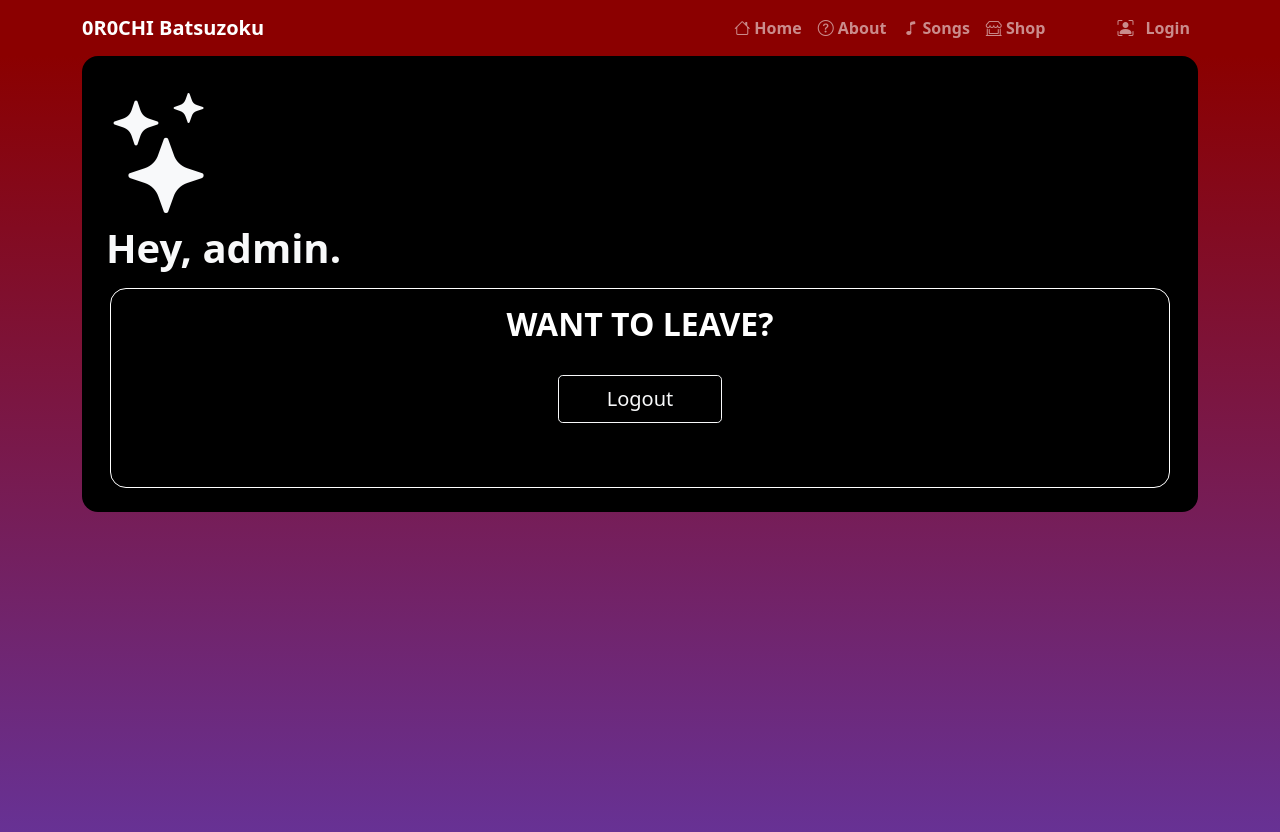
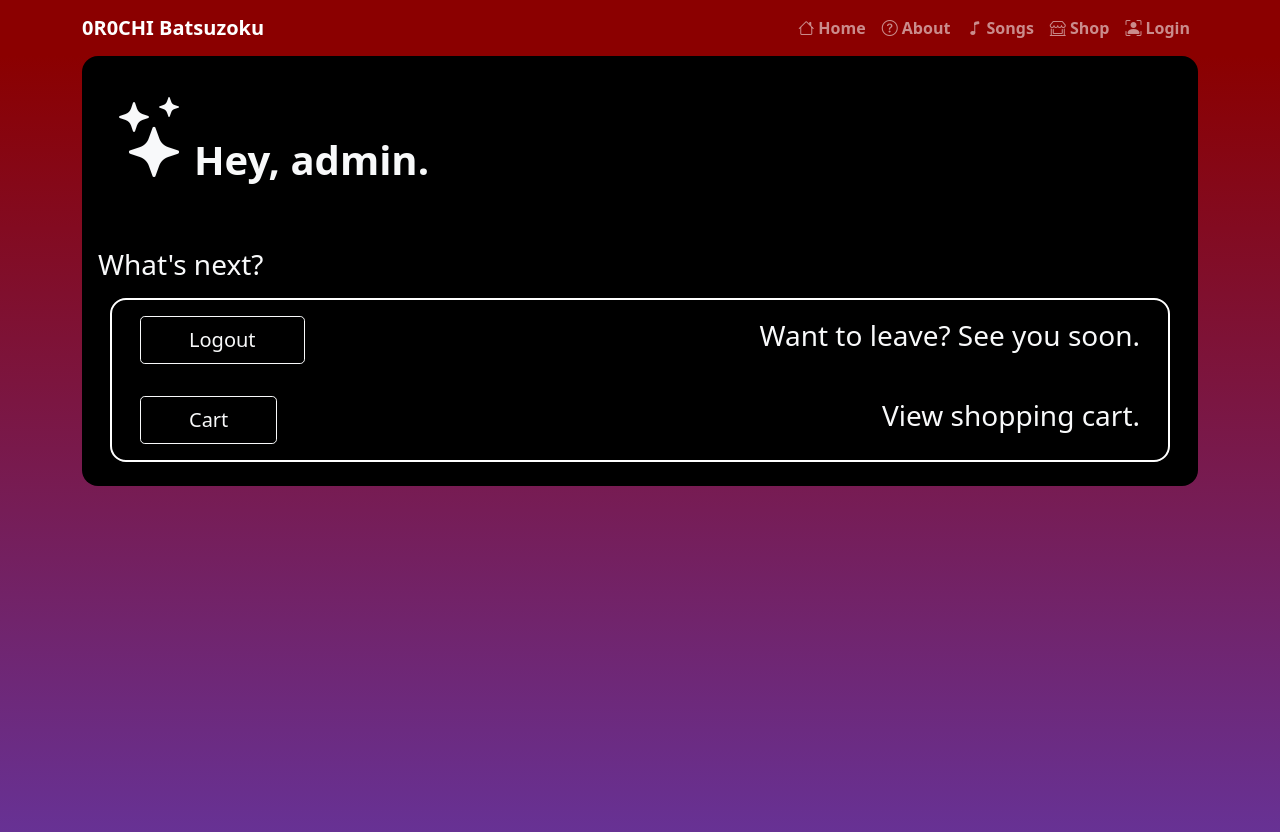
Before and after one commit to glehu/cwo_web, a Vue app: page /account in a window 1280 px wide. Shown: the top 832 px of the page. Built offline with nearby package versions, Linux system fonts and the light colour scheme; what chunk would draw is missing.

Commit message:
GUI changes

```diff
--- a/src/App.vue
+++ b/src/App.vue
@@ -33,16 +33,18 @@
                 <i class="bi bi-shop-window"></i> Shop
               </router-link>
             </li>
+            <!-- Account -->
             <li v-if="isLoggedIn"
-                class="nav-item ms-lg-5 mt-sm-3 mt-lg-0">
+                class="nav-item">
               <router-link to="/account" class="nav-link">
                 <i class="bi bi-person-bounding-box"></i> {{ this.$store.state.username }}
+                ({{ this.$store.state.cart.length }} Items)
               </router-link>
             </li>
             <li v-else
-                class="nav-item ms-lg-5 mt-sm-3 mt-lg-0">
+                class="nav-item">
               <router-link to="/login?redirect=/account" class="nav-link fw-bold">
-                <i class="bi bi-person-bounding-box m-2"></i> Login
+                <i class="bi bi-person-bounding-box"></i> Login
               </router-link>
             </li>
           </ul>
--- a/src/router/index.js
+++ b/src/router/index.js
@@ -36,6 +36,12 @@ const routes = [
     name: 'Shop',
     component: () =>
       import('../views/Shop.vue')
+  },
+  {
+    path: '/cart',
+    name: 'Cart',
+    component: () =>
+      import('../views/Cart.vue')
   }
 ]
 
--- a/src/views/Account.vue
+++ b/src/views/Account.vue
@@ -1,26 +1,40 @@
 <template>
   <section
     class="container">
-    <div class="text-light p-3" style="border-radius: 1rem; background: black">
-      <h1 class="fw-bold m-2">
-        <i class="bi bi-stars mb-2" style="font-size: 300%"></i><br>
-        Hey, {{ this.$store.state.username }}.
+    <div class="text-light p-3"
+         style="border-radius: 1rem; background: black">
+      <h1 class="fw-bold m-3 d-flex">
+        <i class="bi bi-stars mb-2" style="font-size: 200%"></i><br>
+        Hey, {{ this.$store.state.username }}.<br><br>
       </h1>
-      <form class="login" @submit.prevent="logout">
-        <section>
-          <div class="container py-2">
-            <div class="card text-white border-1" style="border-radius: 1rem; background: black; border-color: white">
-              <div class="card-body text-center">
-                <div class="mt-md-0 pb-5">
-                  <h2 class="fw-bold mb-2 text-uppercase">Want to leave?</h2>
-                  <br>
-                  <button class="btn btn-outline-light btn-lg px-5" type="submit">Logout</button>
-                </div>
-              </div>
+      <h3>What's next?</h3>
+      <div class="container py-2">
+        <div class="card text-white border-2"
+             style="border-radius: 1rem; background: black; border-color: white">
+          <section
+            class="container">
+            <div class="d-md-flex align-items-center justify-content-between text-light p-3"
+                 style="border-radius: 1rem; background: black">
+              <button class="btn btn-outline-light btn-lg px-5"
+                      v-on:click="logout">
+                Logout
+              </button>
+              <h3 class="">Want to leave? See you soon.</h3>
             </div>
-          </div>
-        </section>
-      </form>
+          </section>
+          <section
+            class="container">
+            <div class="d-md-flex align-items-center justify-content-between text-light p-3"
+                 style="border-radius: 1rem; background: black">
+              <button class="btn btn-outline-light btn-lg px-5"
+                      v-on:click="showCart">
+                Cart
+              </button>
+              <h3 class="">View shopping cart.</h3>
+            </div>
+          </section>
+        </div>
+      </div>
     </div>
   </section>
 </template>
@@ -34,6 +48,9 @@ export default {
   methods: {
     isLoggedIn () {
       return this.$store.state.authenticated
+    },
+    showCart () {
+      this.$router.push('/cart')
     },
     logout () {
       if (this.isLoggedIn()) {
--- /dev/null
+++ b/src/views/Cart.vue
@@ -0,0 +1,14 @@
+<template>
+  <div class="cart">
+  </div>
+</template>
+
+<script>
+export default {
+  name: 'Cart'
+}
+</script>
+
+<style scoped>
+
+</style>
--- a/src/views/Home.vue
+++ b/src/views/Home.vue
@@ -2,9 +2,15 @@
   <div id="top" style="min-height: 100vh;">
     <br>
     <section
-      class="container mt-5">
-      <div class="d-md-flex align-items-center justify-content-between text-light p-3"
+      class="container">
+      <div class="align-items-center justify-content-between text-light p-3"
            style="border-radius: 1rem; background: black">
+        <section class="mt-2">
+          <h1 style="font-weight: bold; color: white">Welcome.</h1>
+          <h3 style="font-weight: bold; color: white">Discover a new world of possibilities for artists.</h3>
+        </section>
+        <hr>
+        <section class="d-md-flex">
           <h1 class="fw-bold text-start">
             Unleash your <span style="color: mediumpurple; font-size: 200%">POTENTIAL</span>
           </h1>
@@ -12,6 +18,15 @@
             Whether you're a total beginner or a professional... <br><br>
             We've got you covered.
           </h3>
+        </section>
+      </div>
+    </section>
+    <section class="container mt-2">
+      <div class="d-flex align-items-center">
+        <i class="bi bi-discord" style="color: white; font-size: 500%"></i>
+        <h1 class="ms-2" style="font-weight: bold">
+          <a :href="'https://discord.gg/pr2vwr8'" style="color: white">Join our Discord server!</a>
+        </h1>
       </div>
     </section>
     <div>
@@ -29,9 +44,14 @@
   <div id="middle" style="min-height: 100vh">
     <br>
     <section
-      class="container mt-5">
-      <div class="d-md-flex align-items-center justify-content-between text-light p-3"
+      class="container mt-3">
+      <div class="align-items-center justify-content-between text-light p-3"
            style="border-radius: 1rem; background: black">
+        <section class="container mt-5">
+          <h1 style="font-weight: bold; color: white">Be part of the collective.</h1>
+        </section>
+        <hr>
+        <section class="d-md-flex">
           <h3 class="text-center fw-bold">
             Vocalists, producers, graphics designers and video producers... <br><br>
             From 19 countries across the world.
@@ -39,6 +59,7 @@
           <h1 class="fw-bold text-start">
             Enjoy <span style="color: mediumpurple; font-size: 200%">DIVERSITY</span>
           </h1>
+        </section>
       </div>
     </section>
     <div>
--- a/src/views/Login.vue
+++ b/src/views/Login.vue
@@ -4,7 +4,7 @@
       <div class="container py-5 h-100">
         <div class="row d-flex justify-content-center align-items-center h-100">
           <div class="col-12 col-md-8 col-lg-6 col-xl-5">
-            <div class="card bg-dark text-white" style="border-radius: 1rem;">
+            <div class="card text-white" style="border-radius: 1rem; background: black">
               <div class="card-body p-5 text-center">
                 <div class="mt-md-0 pb-5">
                   <h2 class="fw-bold mb-2 text-uppercase">Login</h2>
@@ -55,6 +55,15 @@ export default {
     },
     login () {
       if (!this.isLoggedIn()) {
+        // Bypass login for testing purposes
+        if (this.user.email === 'test@cwo') {
+          this.$store.commit('logIn', {
+            email: 'test@cwo',
+            password: 'test'
+          })
+          this.$router.push(this.$route.query.redirect.toString() || '/')
+        } else {
+          // Regular login
           this.serverLogin()
           setTimeout(() => {
             if (this.user.httpCode === 200) {
@@ -65,6 +74,7 @@ export default {
               this.user.password = ''
             }
           }, 1000)
+        }
       } else {
         console.log('User already logged in.')
       }
--- a/src/views/Shop.vue
+++ b/src/views/Shop.vue
@@ -35,9 +35,11 @@
       <div class="container">
         <div class="card-group">
           <div class="col-5" v-for="col in itemList" :key="col">
-            <div class="card m-5" v-for="item in col" :key="item">
+            <div class="card m-5"
+                 v-for="item in col" :key="item"
+                 style="background: black; color: white">
               <div class="card-title">
-                <h3 class="fw-bold m-1">
+                <h3 class="fw-bold m-3">
                   {{ JSON.parse(item).description }}
                 </h3>
               </div>
@@ -47,7 +49,7 @@
               <hr>
               <div class="card-body">
                 <p class="mb-auto">
-                  <button class="btn btn-outline-dark btn-md"
+                  <button class="btn btn-outline-light btn-md"
                           v-on:click="putInCart(JSON.parse(item).uID)">Add
                   </button>
                 </p>
@@ -94,8 +96,8 @@ export default {
       )
         .then((res) => res.json())
         .then((data) => (this.itemList = this.chunkedItems(data.resultsList)))
+        .then(() => (this.scrollTo('itemsSection')))
         .catch((err) => console.log(err.message))
-      this.scrollTo('itemsSection')
     },
     purchase (id) {
       const headers = new Headers()
```
Lines whose indentation alone changed are shown as unchanged.
